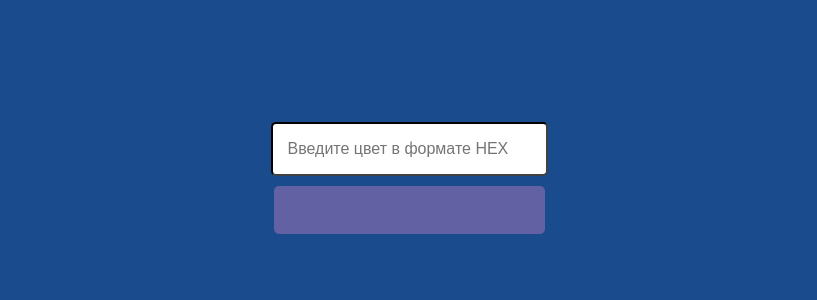
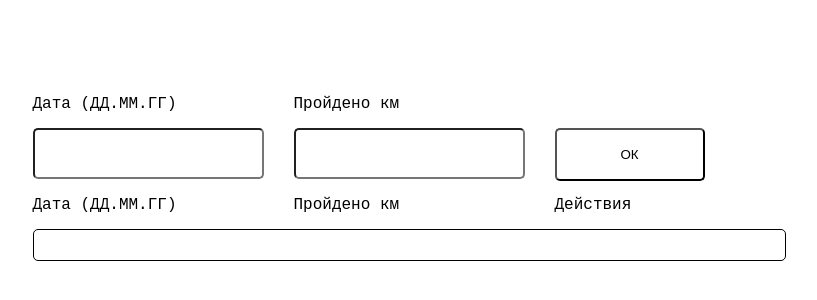
Before and after one commit to Alert175/education-in-netology, a React (Create React App) app: page / in a window 1280 px wide. Shown: the part 222-522 px from the top of the page, without its empty margins (231-1048 px from the left). Built offline with nearby package versions, Linux system fonts and the light colour scheme.

Commit message:
complited stage 2

```diff
--- a/package.json
+++ b/package.json
@@ -11,6 +11,7 @@
     "react-dom": "^17.0.2",
     "react-scripts": "4.0.3",
     "sass": "^1.32.11",
+    "uuid": "^8.3.2",
     "web-vitals": "^1.0.1"
   },
   "scripts": {
--- a/src/Lessons/Lesson4/App.js
+++ b/src/Lessons/Lesson4/App.js
@@ -1,9 +1,11 @@
-import ConverterHexToRgb from './Hex2Rgb/Components/ConverterHexToRgb';
+// import ConverterHexToRgb from './Hex2Rgb/Components/ConverterHexToRgb';
+import StepsContainer from './Steps/Components/StepsContainer';
 
 const App = () => {
   return (
     <>
-      <ConverterHexToRgb />
+      {/* <ConverterHexToRgb /> */}
+      <StepsContainer />
     </>
   );
 };
--- /dev/null
+++ b/src/Lessons/Lesson4/Steps/Components/InputStep/index.js
@@ -0,0 +1,48 @@
+import PropTypes from 'prop-types';
+import { useState } from 'react';
+
+import styles from './style.module.scss';
+
+const InputData = ({ addStep }) => {
+  const [newDate, setnewDate] = useState('');
+  const [newDist, setnewDist] = useState('');
+
+  const handlerAddedData = () => {
+    if (newDate !== '' && newDist !== '') {
+      addStep(newDate, newDist);
+      setnewDate('');
+      setnewDist('');
+      return;
+    }
+  };
+
+  return (
+    <div className={styles.inputContainer}>
+      <input
+        className={styles.inputElement}
+        type="text"
+        value={newDate}
+        onChange={(event) => setnewDate(event.target.value)}
+      />
+      <input
+        className={styles.inputElement}
+        type="text"
+        value={newDist}
+        onChange={(event) => setnewDist(event.target.value)}
+      />
+      <button className={styles.button} onClick={handlerAddedData}>
+        ОК
+      </button>
+    </div>
+  );
+};
+
+InputData.defaultProps = {
+  addStep: () => {},
+};
+
+InputData.propTypes = {
+  addStep: PropTypes.func,
+};
+
+export default InputData;
--- /dev/null
+++ b/src/Lessons/Lesson4/Steps/Components/InputStep/style.module.scss
@@ -0,0 +1,24 @@
+.inputContainer {
+  display: grid;
+  grid-template-columns: repeat(3, 1fr);
+  place-content: center;
+  gap: 30px;
+}
+
+.inputElement {
+  height: 47px;
+  width: 217px;
+  padding: 0;
+  padding-left: 10px;
+  border-radius: 5px;
+  transition: border-color 0.5s;
+  border-color: 1px solid black;
+}
+
+.button {
+  height: 53px;
+  width: 150px;
+  border-radius: 5px;
+  border-color: 1px solid black;
+  background-color: white;
+}
--- /dev/null
+++ b/src/Lessons/Lesson4/Steps/Components/OutputSteps/index.js
@@ -0,0 +1,35 @@
+import PropTypes from 'prop-types';
+import { v4 as uuidv4 } from 'uuid';
+
+import styles from './style.module.scss';
+
+const OutputSteps = ({ stepsList, deleteStep }) => {
+  // генерирование уникального значения
+  const generateUnicString = () => {
+    return uuidv4();
+  };
+
+  return (
+    <div className={styles.outputContainer}>
+      {stepsList.map((element) => (
+        <div className={styles.element} key={generateUnicString()}>
+          <div>{element.date}</div>
+          <div>{element.dist}</div>
+          <div onClick={() => deleteStep(element.date)}>X</div>
+        </div>
+      ))}
+    </div>
+  );
+};
+
+OutputSteps.defaultProps = {
+  stepsList: [],
+  deleteStep: () => {},
+};
+
+OutputSteps.propTypes = {
+  stepsList: PropTypes.array,
+  deleteStep: PropTypes.func,
+};
+
+export default OutputSteps;
--- /dev/null
+++ b/src/Lessons/Lesson4/Steps/Components/OutputSteps/style.module.scss
@@ -0,0 +1,16 @@
+.outputContainer {
+  display: grid;
+  grid-auto-flow: row;
+  gap: 15px;
+  align-content: start;
+  padding: 15px;
+  border: 1px solid black;
+  border-radius: 5px;
+}
+
+.element {
+  display: grid;
+  grid-template-columns: repeat(3, auto);
+  justify-content: space-between;
+  align-content: center;
+}
--- /dev/null
+++ b/src/Lessons/Lesson4/Steps/Components/StepsContainer/index.js
@@ -0,0 +1,52 @@
+import InputData from '../InputStep';
+import OutputSteps from '../OutputSteps';
+import { useState } from 'react';
+
+import styles from './style.module.scss';
+
+const StepsContainer = () => {
+  const [steps, setsteps] = useState([]);
+
+  const handlerAddStep = (date = '', dist = 0) => {
+    const searchIndex = steps.findIndex((element) => element.date === date);
+    if (searchIndex !== -1) {
+      const updateElement = {
+        date,
+        steps: Number(steps[searchIndex].dist) + Number(dist),
+      };
+      const tmpSteps = steps;
+      tmpSteps.splice(searchIndex, 1, updateElement);
+      setsteps([]);
+      setsteps([...tmpSteps]);
+      return;
+    }
+    setsteps((prev) => [...prev, { date, dist: Number(dist) }]);
+  };
+
+  const handlerDeleteStep = (value) => {
+    const searchIndex = steps.findIndex((element) => element.date === value);
+    const tmpSteps = steps;
+    tmpSteps.splice(searchIndex, 1);
+    setsteps([]);
+    setsteps([...tmpSteps]);
+  };
+
+  return (
+    <div className={styles.wrapperContainer}>
+      <div className={styles.contentContainer}>
+        <span className={styles.headerElement}>Дата (ДД.ММ.ГГ)</span>
+        <span className={styles.headerElement}>Пройдено км</span>
+        <span className={styles.headerElement}></span>
+      </div>
+      <InputData addStep={handlerAddStep} />
+      <div className={styles.contentContainer}>
+        <span className={styles.headerElement}>Дата (ДД.ММ.ГГ)</span>
+        <span className={styles.headerElement}>Пройдено км</span>
+        <span className={styles.headerElement}>Действия</span>
+      </div>
+      <OutputSteps stepsList={steps} deleteStep={handlerDeleteStep} />
+    </div>
+  );
+};
+
+export default StepsContainer;
--- /dev/null
+++ b/src/Lessons/Lesson4/Steps/Components/StepsContainer/style.module.scss
@@ -0,0 +1,19 @@
+.wrapperContainer {
+  display: grid;
+  place-content: center;
+  height: 100vh;
+  width: 100%;
+  gap: 15px;
+}
+
+.contentContainer {
+  display: grid;
+  grid-template-columns: repeat(3, 1fr);
+  place-content: center;
+  gap: 30px;
+}
+
+.headerElement {
+  font-size: 16px;
+  font-family: monospace;
+}
```
Also changed, not shown: 1 other file (tests, documents, lock files or other folders).
